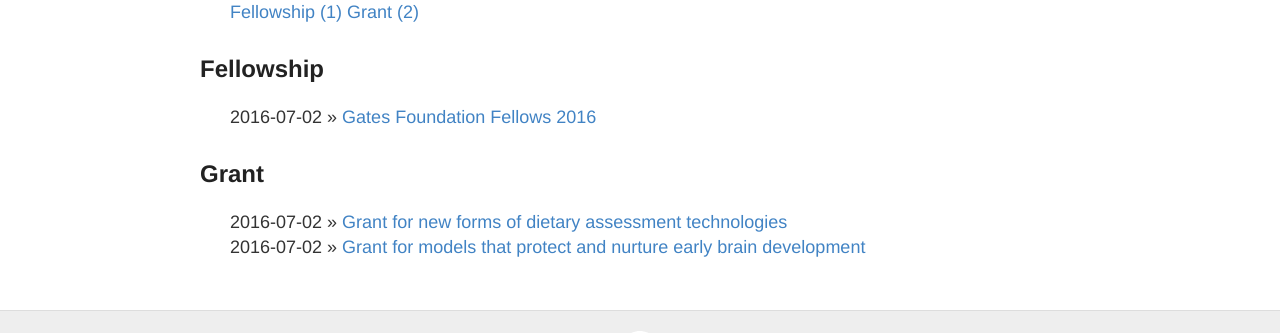
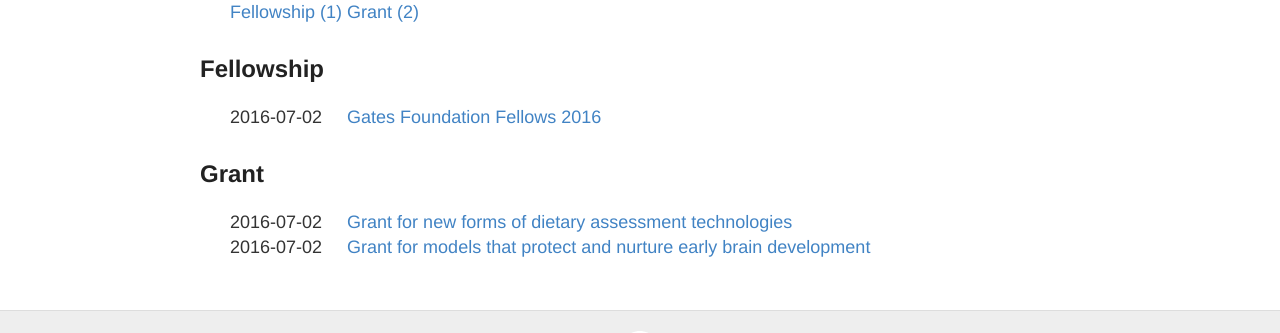
Before and after one commit to xanhfoundation/xanhfoundation.github.io, a Jekyll site: the page built from category.md, in a window 1280 px wide. Shown: the part 226-559 px from the top of the page. Built offline with Jekyll 4.4.1, drawn with Linux system fonts in a browser that asks for light colours; part of the change alters nothing that is shown.

```diff
--- a/_layouts/blog_category.html
+++ b/_layouts/blog_category.html
@@ -23,7 +23,7 @@ layout: page
     {% for post in pages_list %}
       {% if post.title != null %}
       {% if group == null or group == post.group %}
-        <li><span>{{ post.date | date: "%Y-%m-%d" }} &raquo;</span> <a href="{{ post.url }}">{{ post.title }}</a></li>
+        <li><span>{{ post.date | date: "%Y-%m-%d" }} &nbsp; &nbsp;</span> <a href="{{ post.url }}">{{ post.title }}</a></li>
       {% endif %}
       {% endif %}
     {% endfor %}
```
